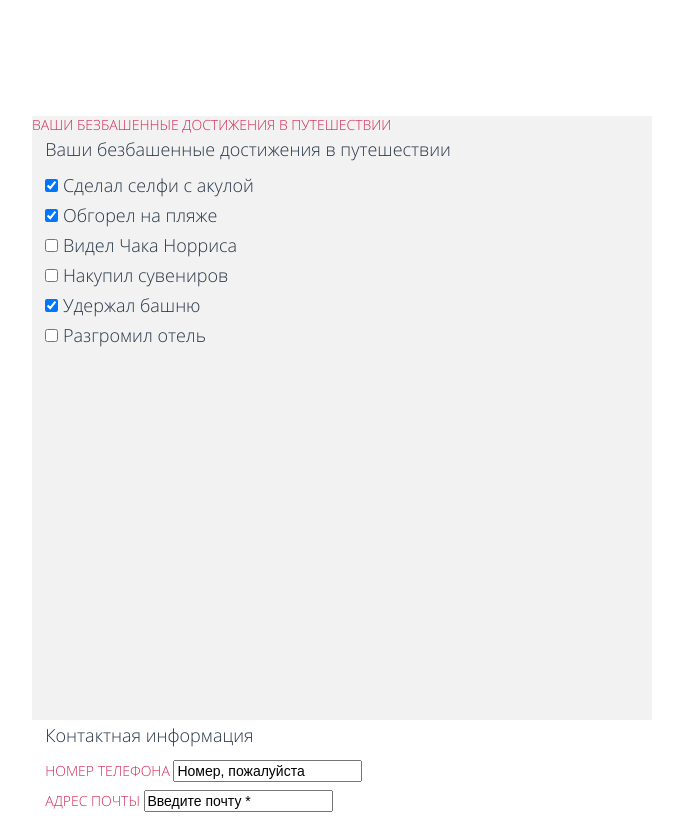
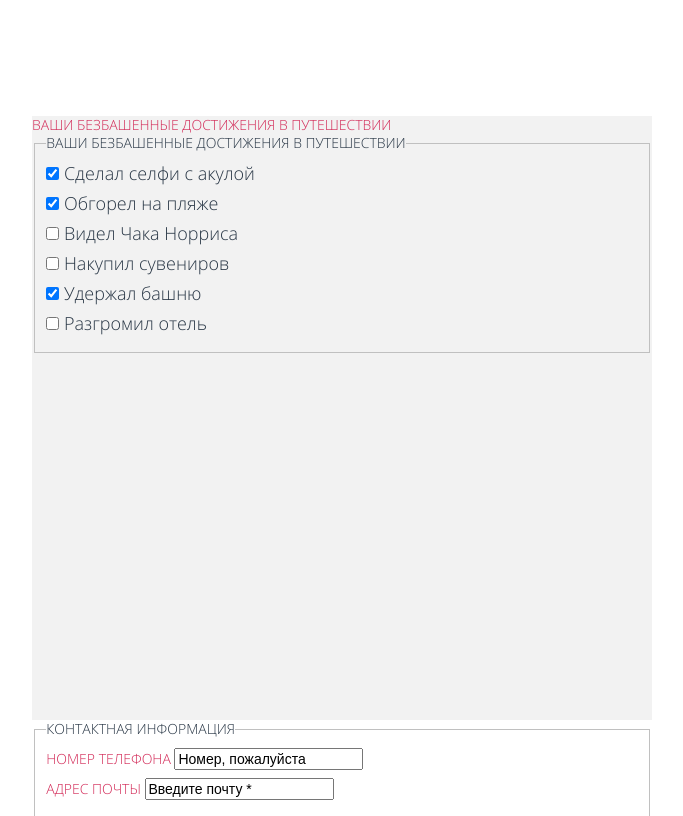
Before and after one commit to natpuot92/152586-pink, a plain HTML site: page form.html in a window 1280 px wide. Shown: the part 880-1696 px from the top of the page, without its empty margins (298-981 px from the left). Drawn offline with nearby package versions, Linux system fonts and the light colour scheme; files that its build step writes are made by us from their sources; files whose address does not match are found by name; a web font is replaced by a local one.

Commit message:
ноут

```diff
--- a/sass/blocks/form.scss
+++ b/sass/blocks/form.scss
@@ -1,6 +1,13 @@
 .form fieldset,
 .form legend {
-    border: none;
+
+}
+
+.form legend   {
+  line-height: 18px;
+  font-size: 14px;
+  text-transform: uppercase;
+
 }
 
 .form__fio {
```
